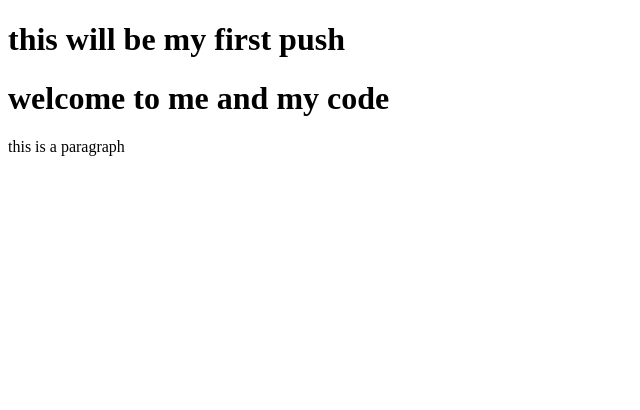
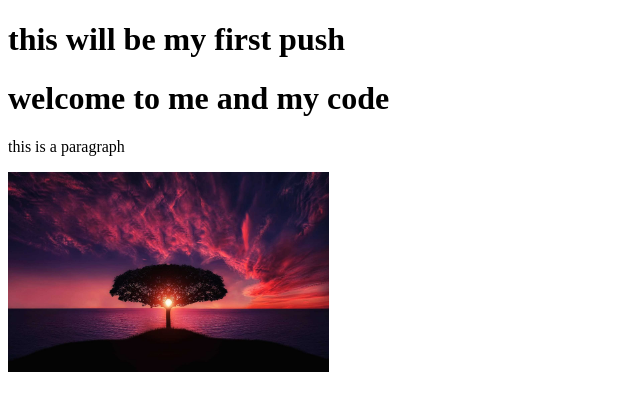
Before and after one commit to ocircleo/first-git-class, a plain HTML site: page index.html in a window 1280 px wide. Shown: the whole page, without its empty margins (0-640 px from the left). Drawn offline with Linux system fonts and the light colour scheme.

Commit message:
image-added

```diff
--- a/index.html
+++ b/index.html
@@ -11,5 +11,6 @@
     <h1>welcome to me and my code</h1>
     <p>this is a paragraph
     </p>
+    <img src="1 (12).jpg" height="200px" alt="">
 </body>
 </html>
```
Also changed, not shown: 1 (12).jpg (added).
